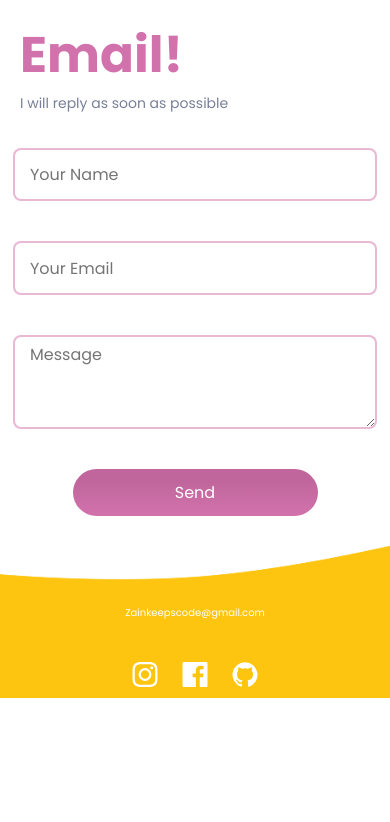
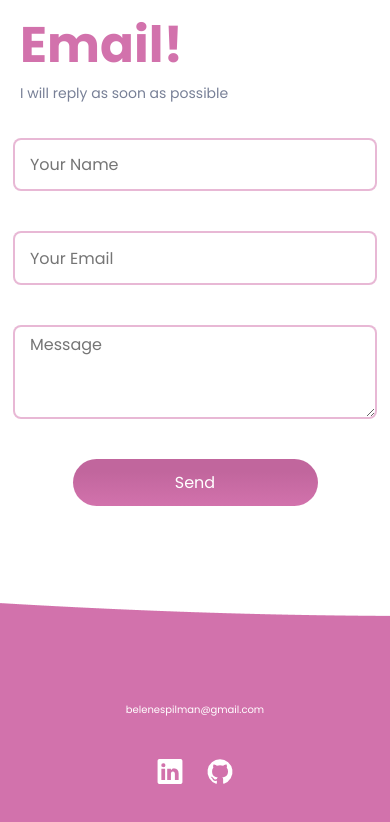
Before and after one commit to belenespilman/portfolio, a React (Create React App) app: page / in a window 390 px wide. Shown: the part 5001-5823 px from the top of the page. Before the commit the page ends 5699 px from the top, so only its background shows below. Built offline with nearby package versions, Linux system fonts and the light colour scheme.

Commit message:
Fix footer

```diff
--- a/src/App.css
+++ b/src/App.css
@@ -49,7 +49,7 @@ body{
 
 @media screen and (max-width: 480px) {
   .App {
-    padding: 0.5rem 1rem;
+    padding: 0rem 1rem 0rem;
   }
 }
 
--- a/src/Components/Footer/Footer.css
+++ b/src/Components/Footer/Footer.css
@@ -1,10 +1,16 @@
 .footer {
   display: flex;
   align-items: center;
-  margin: -0.5rem -3.5rem;
   position: relative;
   margin-top: -7rem;
+  margin-bottom: 0;
 }
+
+.wave{
+  width: 100hv;
+  margin-left: -20rem;
+}
+
 .f-content {
   position: absolute;
   display: flex;
@@ -14,6 +20,7 @@
   width: 100%;
   margin-top: 4rem;
   gap: 4rem;
+  margin-top: 4rem;
   color: white;
 }
 .f-icons {
@@ -25,4 +32,13 @@
   .f-content{
     transform: scale(.5);
   }
+
+  .footer{
+    margin-top: 5rem;
+    height: 10rem;
+  }
+
+  .f-content{
+    margin-top: 0;
+  }
 }
--- a/src/Components/Footer/Footer.jsx
+++ b/src/Components/Footer/Footer.jsx
@@ -1,20 +1,22 @@
 import React from "react";
 import "./Footer.css";
 import Wave from "../../img/wave.png";
-import Insta from "@iconscout/react-unicons/icons/uil-instagram";
-import Facebook from "@iconscout/react-unicons/icons/uil-facebook";
-import Gitub from "@iconscout/react-unicons/icons/uil-github";
+import Github from "@iconscout/react-unicons/icons/uil-github";
+import Linkedin from "@iconscout/react-unicons/icons/uil-linkedin"
 
 const Footer = () => {
   return (
     <div className="footer">
-      <img src={Wave} alt="" style={{ width: "100%" }} />
+      <img src={Wave} alt="" className="wave" />
       <div className="f-content">
-        <span>Zainkeepscode@gmail.com</span>
+        <span>belenespilman@gmail.com</span>
         <div className="f-icons">
-          <Insta color="white" size={"3rem"} />
-          <Facebook color="white" size={"3rem"} />
-          <Gitub color="white" size={"3rem"} />
+          <a href="https://www.linkedin.com/in/belen-espilman/" target={"_blank"}>
+            <Linkedin color="white" size={"3rem"} />
+          </a>
+          <a href="https://github.com/belenespilman" target={"_blank"}>
+            <Github color="white" size={"3rem"} />
+          </a>
         </div>
       </div>
     </div>
```
Also changed, not shown: src/img/wave.png.
